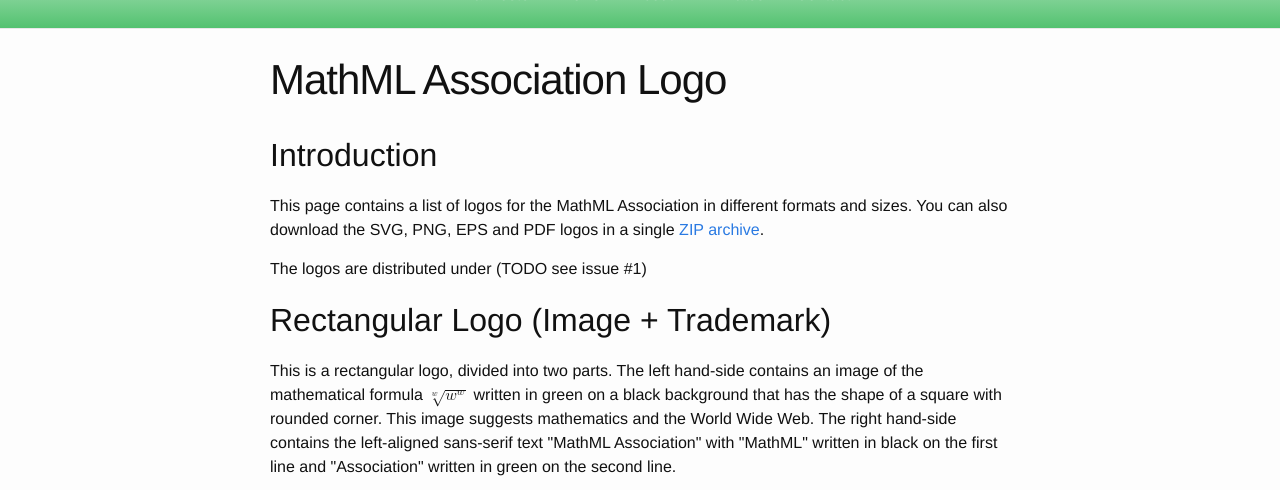
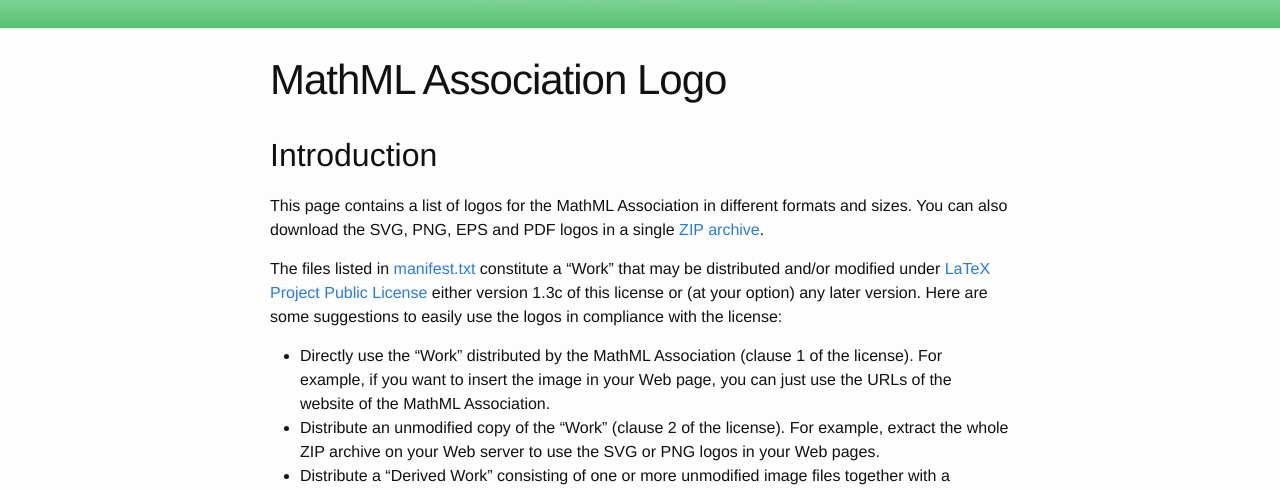
Before and after one commit to MathML/website, a Jekyll site: the page built from logo/index.md, in a window 1280 px wide and 1400 px high, scrolled down 358 px. Shown: the top 490 px of the window. Built offline with Jekyll 4.4.1, drawn with Linux system fonts in a browser that asks for light colours; some of the changed text lies outside the part shown.

Commit message:
License the MathML logos under LPPL.

```diff
--- a/logo/index.md
+++ b/logo/index.md
@@ -10,7 +10,60 @@
 different formats and sizes. You can also download the SVG, PNG, EPS and
 PDF logos in a single [ZIP archive](mathml-logos.zip).
 
-The logos are distributed under (TODO see issue \#1)
+The files listed in [manifest.txt](./manifest.txt)
+constitute a "Work" that may be distributed and/or modified under
+[LaTeX Project Public License](http://latex-project.org/lppl/)
+either version 1.3c of this license or (at your option) any later version.
+Here are some suggestions to easily use the logos in compliance with the
+license:
+
+- Directly use the "Work" distributed by the MathML Association (clause 1 of
+  the license). For example, if you want to insert the image in your Web page,
+  you can just use the URLs of the website of the MathML Association.
+- Distribute an unmodified copy of the "Work" (clause 2 of the license).
+  For example, extract the whole ZIP archive on your Web server to use
+  the SVG or PNG logos in your Web pages.
+- Distribute a "Derived Work" consisting of one or more unmodified image files
+  together with a modified `manifest.txt` listing  only the files kept from the
+  original "Work" (clause 5 of the license). Update `manifest.txt` to clearly
+  state that the "Derived Work" is only a subset of the original "Work"
+  (clause 6.a of the license) and to provide a link to the present web page
+  (clause 6.d.2 of the license). For example, if you only wish to insert the EPS
+  logos in your LaTeX documents, you could distribute them with the following
+  `manifest.txt` file:
+
+      %% manifest.txt
+      %% Copyright 2015 Mondial Association for Tools Handling MathML, Ltd.
+      %
+      % This work may be distributed and/or modified under the
+      % conditions of the LaTeX Project Public License, either version 1.3c
+      % of this license or (at your option) any later version.
+      % The latest version of this license is in
+      %   http://www.latex-project.org/lppl.txt
+      %
+      % This work has the LPPL maintenance status `maintained`.
+      %
+      % The Current Maintainer of this work is [PUT YOUR NAME HERE].
+      %
+      % This work consists of all files listed in manifest.txt.
+      %
+      % This work consists of a subset of the "MathML Association logos".
+      % You can get a copy of the original work on the website of the
+      % MathML Association: http://mathml-association.org/logo/
+      %
+      % The manifest.txt file has been modified in order to enumerate only the subset
+      % of files distributed in this work.
+      %
+      % The text in the logo files are drawn using some glyphs from the Latin Modern
+      % Math and TeX Gyre Heros fonts and have been converted into equivalent vector
+      % and bitmap formats in order to integrate them into the logo files. The
+      % original and complete version of these fonts can be found on the GUST website:
+      % http://www.gust.org.pl/projects/e-foundry/lm-math
+      % http://www.gust.org.pl/projects/e-foundry/tex-gyre/heros
+      %
+      manifest.txt
+      mathml-logo.eps
+      mathml-square-logo.eps
 
 Rectangular Logo (Image + Trademark)
 ------------------------------------
```
Also changed, not shown: logo/README.md (+1 -1 lines), logo/fonts.css (+15 -1 lines), logo/manifest.txt (+21 -3 lines), logo/mathml-logo.svg, logo/mathml-square-logo.svg.
